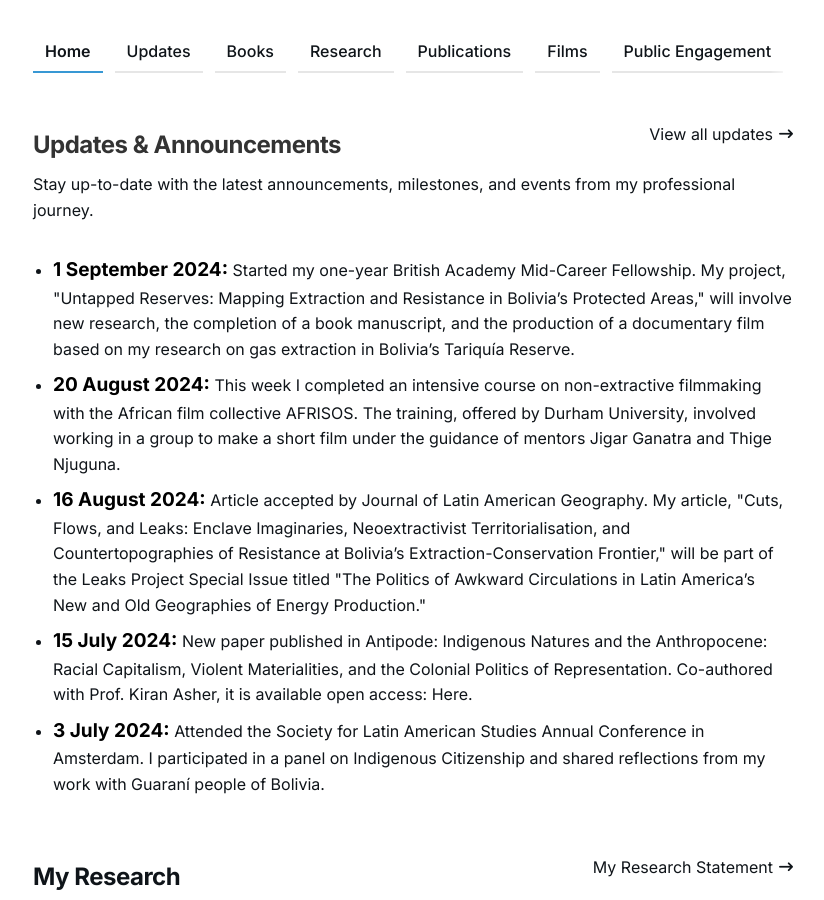
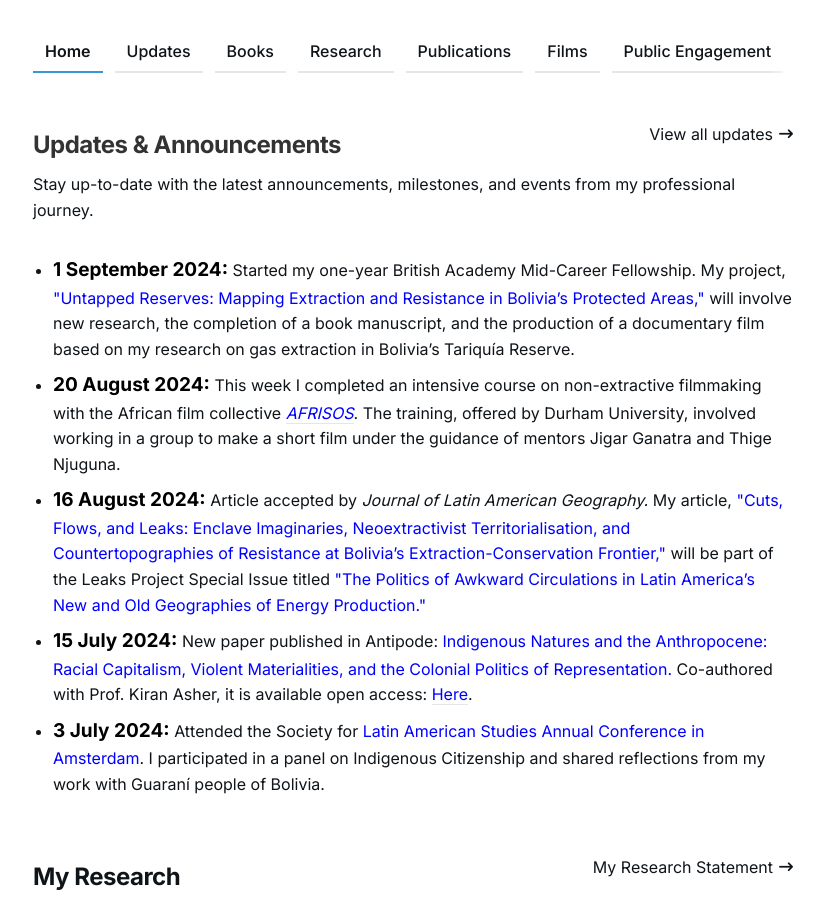
Before and after one commit to RelevantResearch/penelopeanthias, a Jekyll site: the page built from index.html, in a window 1280 px wide and 900 px high, scrolled down 662 px. Shown: the whole window, without its empty margins (227-1051 px from the left). Built offline with Jekyll 4.4.1, drawn with Linux system fonts in a browser that asks for light colours.

Commit message:
latest update fix

```diff
--- a/_data/settings.yml
+++ b/_data/settings.yml
@@ -75,7 +75,7 @@ updates:
 update_items:
   - date: "1 September 2024"
     content: |
-      Started my one-year British Academy Mid-Career Fellowship. My project, <b>"Untapped Reserves: Mapping Extraction and Resistance in Bolivia’s Protected Areas,"</b> will involve new research, the completion of a book manuscript, and the production of a documentary film based on my research on gas extraction in Bolivia’s Tariquía Reserve.
+      Started my one-year British Academy Mid-Career Fellowship. My project, <span class="blue"><b>"Untapped Reserves: Mapping Extraction and Resistance in Bolivia’s Protected Areas,"</b></span> will involve new research, the completion of a book manuscript, and the production of a documentary film based on my research on gas extraction in Bolivia’s Tariquía Reserve.
 
   - date: "20 August 2024"
     content: |
@@ -83,7 +83,7 @@ update_items:
 
   - date: "16 August 2024"
     content: |
-      Article accepted by <i>Journal of Latin American Geography.</i> My article, <b>"Cuts, Flows, and Leaks: Enclave Imaginaries, Neoextractivist Territorialisation, and Countertopographies of Resistance at Bolivia’s Extraction-Conservation Frontier,"</b> will be part of the Leaks Project Special Issue titled <b>"The Politics of Awkward Circulations in Latin America’s New and Old Geographies of Energy Production."</b>
+      Article accepted by <i>Journal of Latin American Geography.</i> My article, <span class="blue"><b>"Cuts, Flows, and Leaks: Enclave Imaginaries, Neoextractivist Territorialisation, and Countertopographies of Resistance at Bolivia’s Extraction-Conservation Frontier,"</b></span> will be part of the Leaks Project Special Issue titled <span class="blue"><b>"The Politics of Awkward Circulations in Latin America’s New and Old Geographies of Energy Production."</b></span>
 
   - date: "15 July 2024"
     content: |
@@ -91,7 +91,7 @@ update_items:
 
   - date: "3 July 2024"
     content: |
-      Attended the Society for <b>Latin American Studies Annual Conference in Amsterdam</b>. I participated in a panel on Indigenous Citizenship and shared reflections from my work with Guaraní people of Bolivia.
+      Attended the Society for <span class="blue"><b>Latin American Studies Annual Conference in Amsterdam</b></span>. I participated in a panel on Indigenous Citizenship and shared reflections from my work with Guaraní people of Bolivia.
 
 
 research:
--- a/_includes/section-updates.html
+++ b/_includes/section-updates.html
@@ -28,9 +28,9 @@
             {% for update_item in site.data.settings.update_items %}
             <li>
               {% if update_item.date %}
-                <p class="update-content"><span class="update-date">{{ update_item.date }}:</span> {{ update_item.content | strip_html }}</p>
+              <p class="update-content"><span class="update-date">{{ update_item.date }}:</span> {{ update_item.content | safe }}</p>
               {% else %}
-                <p class="update-content"><b>Date not available:</b> {{ update_item.content | strip_html }}</p>
+                <p class="update-content"><b>Date not available:</b> {{ update_item.content | safe }}</p>
               {% endif %}
             </li>
             {% endfor %}
```
Also changed, not shown: 13 other files.
